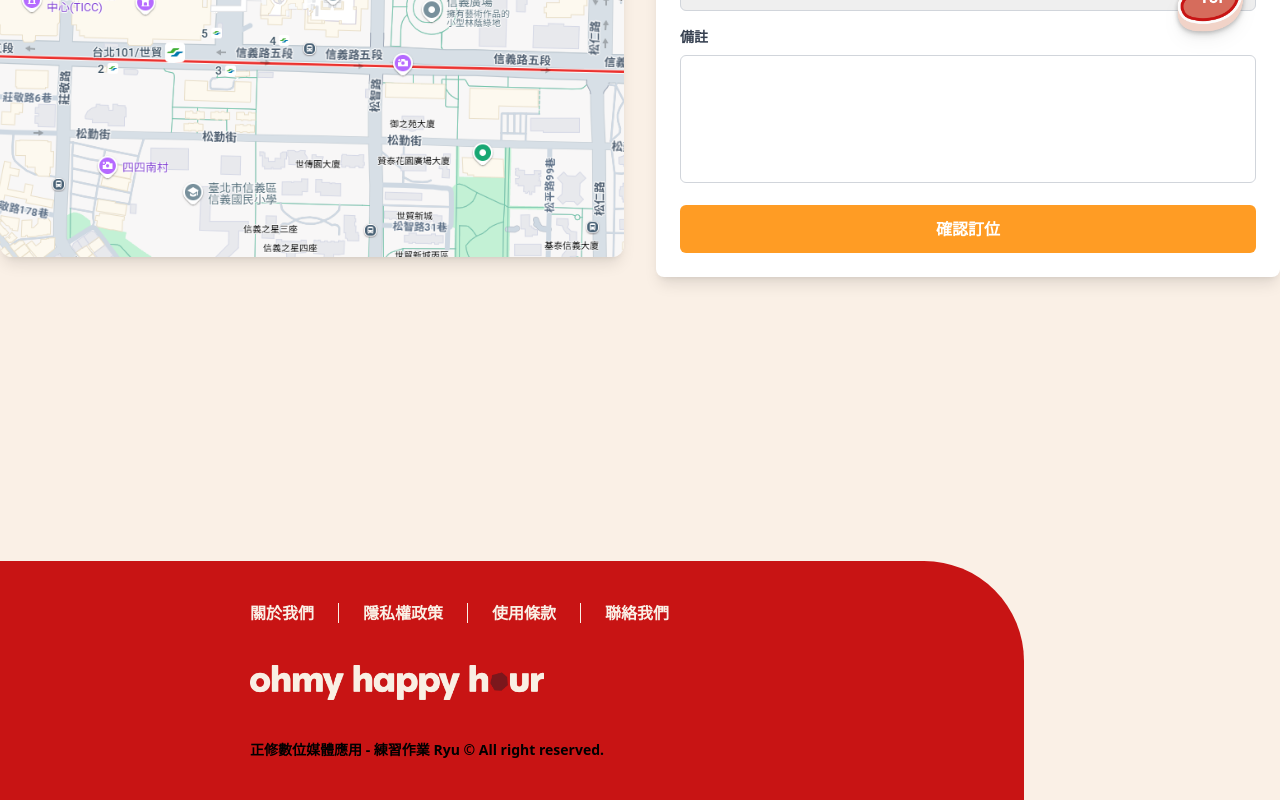
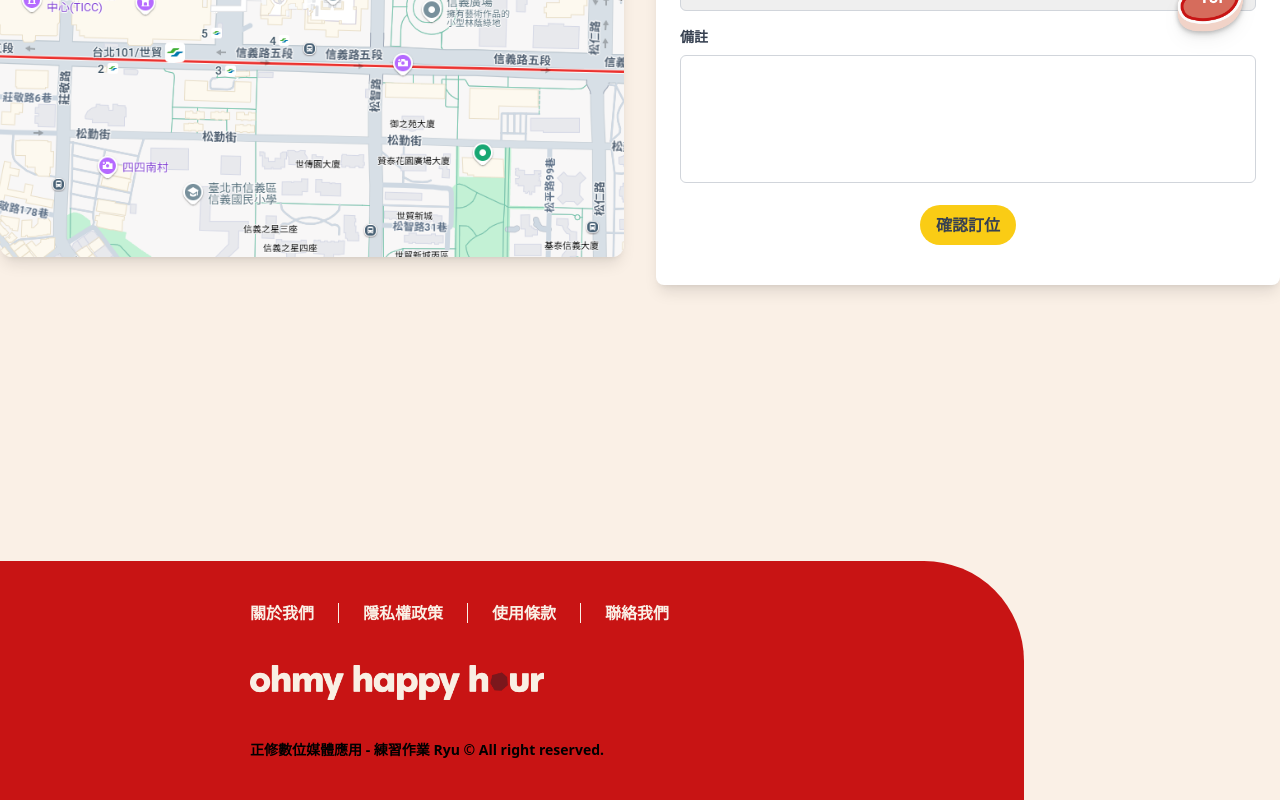
Before and after one commit to juker1141/yakiniku-react, a React (Vite) app: page /reservation in a window 1280 px wide. Shown: the part 731-1531 px from the top of the page. Built offline with nearby package versions, Linux system fonts and the light colour scheme.

Commit message:
update: button style

```diff
--- a/src/pages/Reservation.tsx
+++ b/src/pages/Reservation.tsx
@@ -138,12 +138,14 @@ const Reservation = () => {
               </div>
 
               {/* 提交按鈕 */}
-              <button
+              <div className="flex justify-center">
+                <button
                 type="submit"
-                className="w-full bg-ry-orange hover:backdrop-brightness-90 text-white font-bold py-3 px-4 rounded-md transition duration-300 ease-in-out"
+                className="inline-flex items-center bg-yellow-400 text-gray-700 px-4 py-2 rounded-full hover:bg-gray-700 hover:text-yellow-400 transition-colors mb-4 font-extrabold"
               >
-                確認訂位
-              </button>
+                  確認訂位
+                </button>
+              </div>
             </form>
           </div>
         </div>
```
